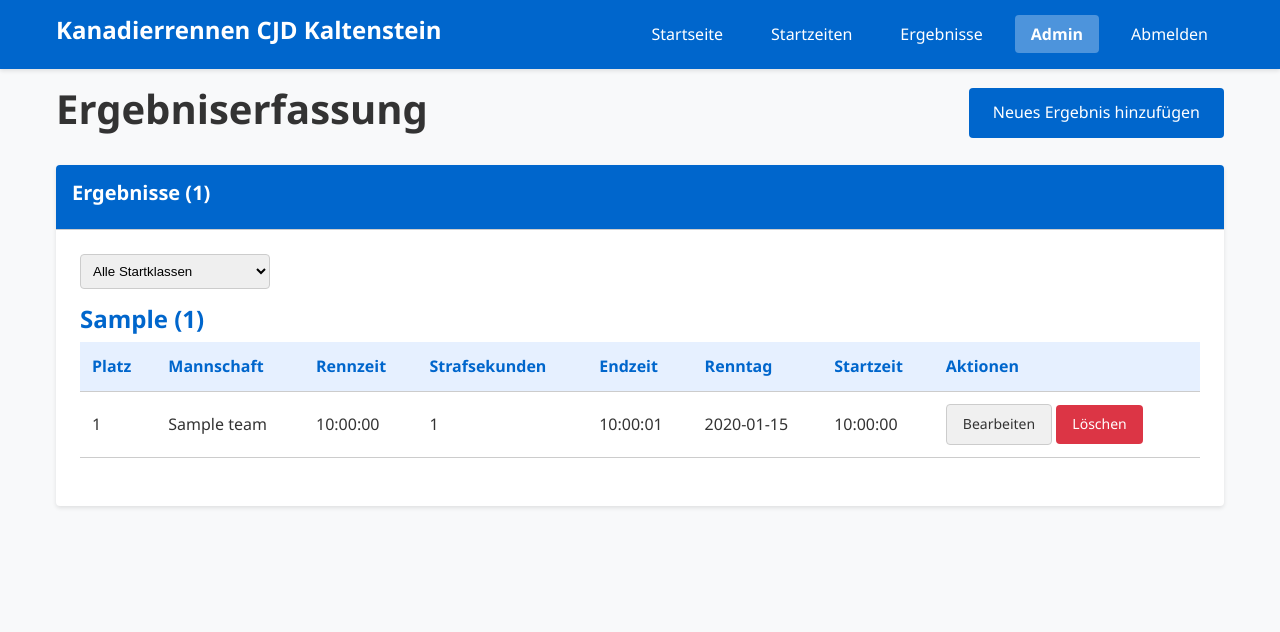
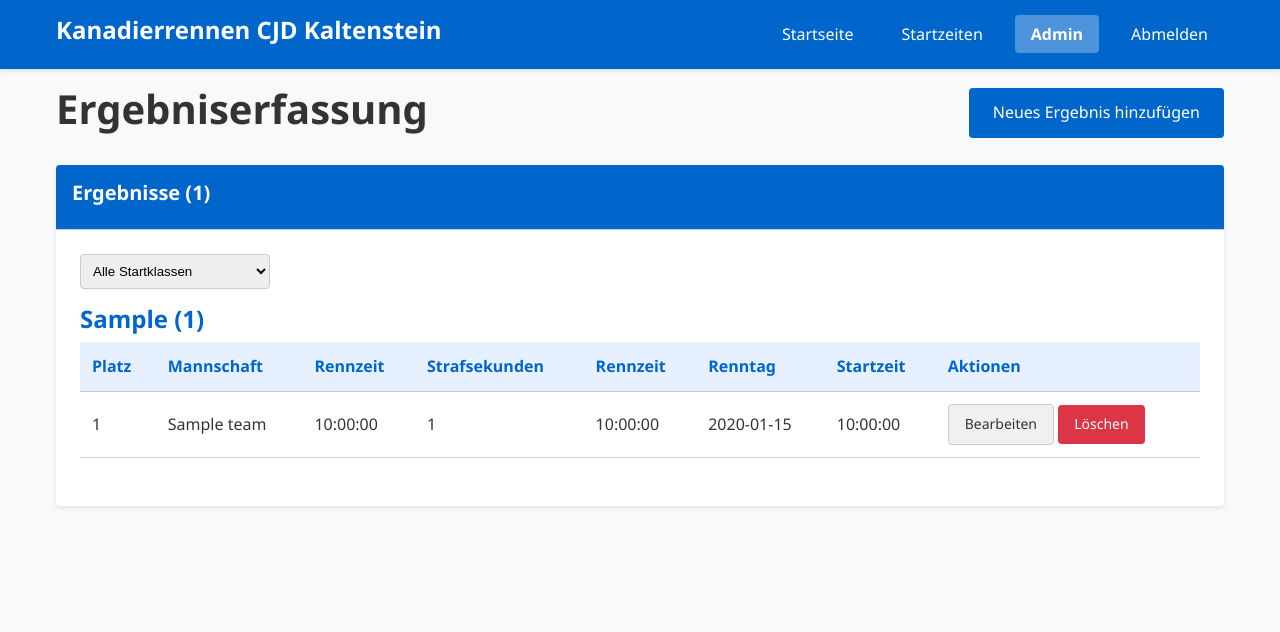
Before and after one commit to Ottokarder/strafe_2, a PHP site: page /admin/results.php in a window 1280 px wide. Shown: the top 632 px of the page. Run offline with PHP 8.4, Linux system fonts and the light colour scheme; the visitor is signed in with stand-in values (Sample User, id 1); tables that the repository leaves empty hold one stand-in row (values such as "Sample post"); some libraries are stand-ins or nearby versions.

Commit message:
Alle Endzeit-Referenzen durch Rennzeit ersetzt, Ergebnisse-Link aus Menü entfernt, Strafsekunden aus CSV-Export entfernt
Co-authored-by: Ottokarder <Ottokarder@users.noreply.github.com>

```diff
--- a/admin/results.php
+++ b/admin/results.php
@@ -193,7 +193,7 @@ $selectedClass = $_GET['class'] ?? '';
                                         <th>Mannschaft</th>
                                         <th>Rennzeit</th>
                                         <th>Strafsekunden</th>
-                                        <th>Endzeit</th>
+                                        <th>Rennzeit</th>
                                         <th>Renntag</th>
                                         <th>Startzeit</th>
                                         <th>Aktionen</th>
@@ -201,9 +201,9 @@ $selectedClass = $_GET['class'] ?? '';
                                 </thead>
                                 <tbody>
                                     <?php
-                                    // Sortieren nach Endzeit
+                                    // Sortieren nach Rennzeit
                                     usort($classResults, function($a, $b) {
-                                        return strtotime($a['final_time']) <=> strtotime($b['final_time']);
+                                        return strtotime($a['time']) <=> strtotime($b['time']);
                                     });
 
                                     foreach ($classResults as $index => $r): ?>
@@ -212,7 +212,7 @@ $selectedClass = $_GET['class'] ?? '';
                                             <td><?php echo htmlspecialchars($r['team_name']); ?></td>
                                             <td><?php echo htmlspecialchars($r['time']); ?></td>
                                             <td><?php echo $r['penalty_seconds']; ?></td>
-                                            <td><?php echo htmlspecialchars($r['final_time']); ?></td>
+                                            <td><?php echo htmlspecialchars($r['time']); ?></td>
                                             <td><?php echo htmlspecialchars($r['race_date'] ?? ''); ?></td>
                                             <td><?php echo htmlspecialchars($r['start_time'] ?? ''); ?></td>
                                             <td>
--- a/includes/db.php
+++ b/includes/db.php
@@ -288,7 +288,7 @@ function getAllResults() {
                      FROM results r
                      JOIN teams t ON r.team_id = t.id
                      LEFT JOIN start_times st ON r.start_time_id = st.id
-                     ORDER BY t.startklasse, r.final_time");
+                     ORDER BY t.startklasse, r.time");
 }
 
 /**
@@ -342,7 +342,7 @@ function getResultsByClass($startklasse) {
                      JOIN teams t ON r.team_id = t.id
                      LEFT JOIN start_times st ON r.start_time_id = st.id
                      WHERE t.startklasse = ?
-                     ORDER BY r.final_time", "s", [$startklasse]);
+                     ORDER BY r.time", "s", [$startklasse]);
 }
 
 /**
@@ -452,7 +452,7 @@ function logAudit($action, $tableName, $recordId, $oldValues = [], $newValues =
  * Startzeiten für einen Tag generieren
  * @param string $date Datum
  * @param string $startTime Startzeit
- * @param string $endTime Endzeit
+ * @param string $endTime Rennzeit
  * @param int $interval Intervall in Minuten
  * @return int Anzahl der erstellten Startzeiten
  */
@@ -518,8 +518,6 @@ function exportResultsToCSV($startklasse = null) {
                 t.name AS 'Mannschaft',
                 t.startklasse AS 'Startklasse',
                 r.time AS 'Rennzeit',
-                r.penalty_seconds AS 'Strafsekunden',
-                r.final_time AS 'Endzeit',
                 st.date AS 'Renntag',
                 st.time AS 'Startzeit'
               FROM results r
@@ -535,7 +533,7 @@ function exportResultsToCSV($startklasse = null) {
         $types = "s";
     }
 
-    $query .= " ORDER BY t.startklasse, r.final_time";
+    $query .= " ORDER BY t.startklasse, r.time";
 
     $results = fetchAll($query, $types, $params);
 
@@ -544,17 +542,15 @@ function exportResultsToCSV($startklasse = null) {
     }
 
     // Header
-    $csv = "Mannschaft;Startklasse;Rennzeit;Strafsekunden;Endzeit;Renntag;Startzeit\n";
+    $csv = "Mannschaft;Startklasse;Rennzeit;Renntag;Startzeit\n";
 
     // Daten
     foreach ($results as $row) {
         $csv .= sprintf(
-            "%s;%s;%s;%d;%s;%s;%s\n",
+            "%s;%s;%s;%s;%s\n",
             escapeCSV($row['Mannschaft']),
             escapeCSV($row['Startklasse']),
             escapeCSV($row['Rennzeit']),
-            $row['Strafsekunden'] ?? 0,
-            escapeCSV($row['Endzeit']),
             escapeCSV($row['Renntag']),
             escapeCSV($row['Startzeit'])
         );
--- a/includes/header.php
+++ b/includes/header.php
@@ -49,13 +49,6 @@ $currentPage = $_SERVER['PHP_SELF'];
                             Startzeiten
                         </a>
                     </li>
-                    <li class="nav-item">
-                        <a href="<?php echo strpos($currentPage, 'admin') !== false ? 'results.php' : 'ergebnisse.php'; ?>"
-                           class="nav-link <?php echo $currentPage === 'ergebnisse.php' || $currentPage === 'results.php' ? 'active' : ''; ?>">
-                            Ergebnisse
-                        </a>
-                    </li>
-
                     <?php if (isAdmin()): ?>
                         <li class="nav-item">
                             <a href="<?php echo strpos($currentPage, 'admin') !== false ? 'index.php' : 'admin/index.php'; ?>"
--- a/index.php
+++ b/index.php
@@ -131,16 +131,15 @@ unset($_SESSION['success']);
                                             <th>Platz</th>
                                             <th>Mannschaft</th>
                                             <th>Rennzeit</th>
-                                            <th>Endzeit</th>
                                             <th>Renntag</th>
                                             <th>Startzeit</th>
                                         </tr>
                                     </thead>
                                     <tbody>
                                         <?php
-                                        // Sortieren nach Endzeit
+                                        // Sortieren nach Rennzeit
                                         usort($classResults, function($a, $b) {
-                                            return strtotime($a['final_time']) <=> strtotime($b['final_time']);
+                                            return strtotime($a['time']) <=> strtotime($b['time']);
                                         });
 
                                         foreach ($classResults as $index => $r): ?>
@@ -148,7 +147,6 @@ unset($_SESSION['success']);
                                                 <td><?php echo $index + 1; ?></td>
                                                 <td><?php echo htmlspecialchars($r['team_name']); ?></td>
                                                 <td><?php echo htmlspecialchars($r['time']); ?></td>
-                                                <td><?php echo htmlspecialchars($r['final_time']); ?></td>
                                                 <td><?php echo htmlspecialchars($r['race_date'] ?? ''); ?></td>
                                                 <td><?php echo htmlspecialchars($r['start_time'] ?? ''); ?></td>
                                             </tr>
```
Also changed, not shown: ergebnisse.php (+5 -5 lines).
